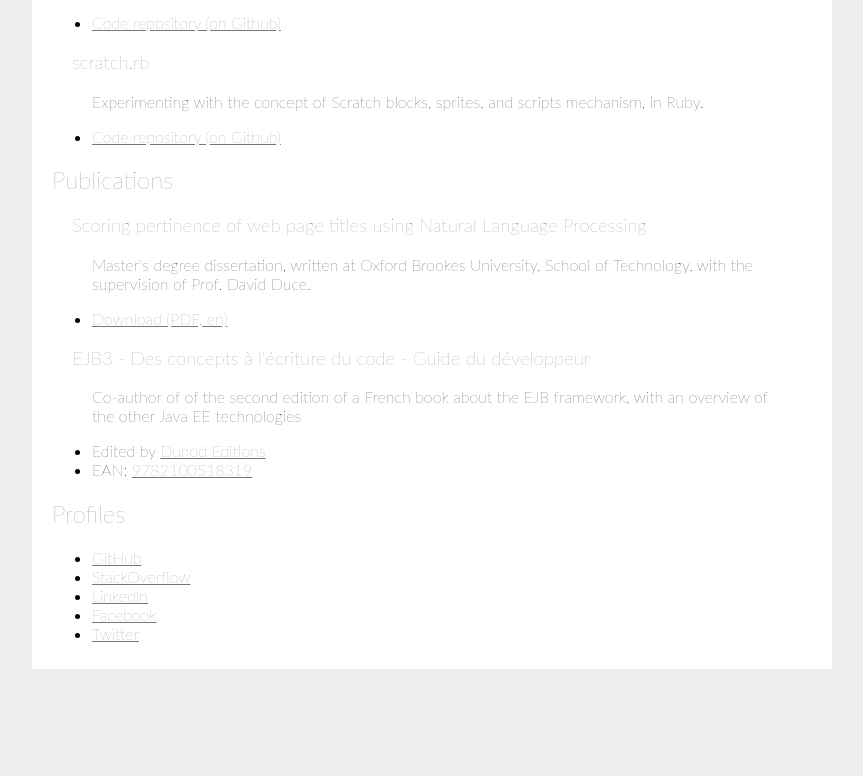
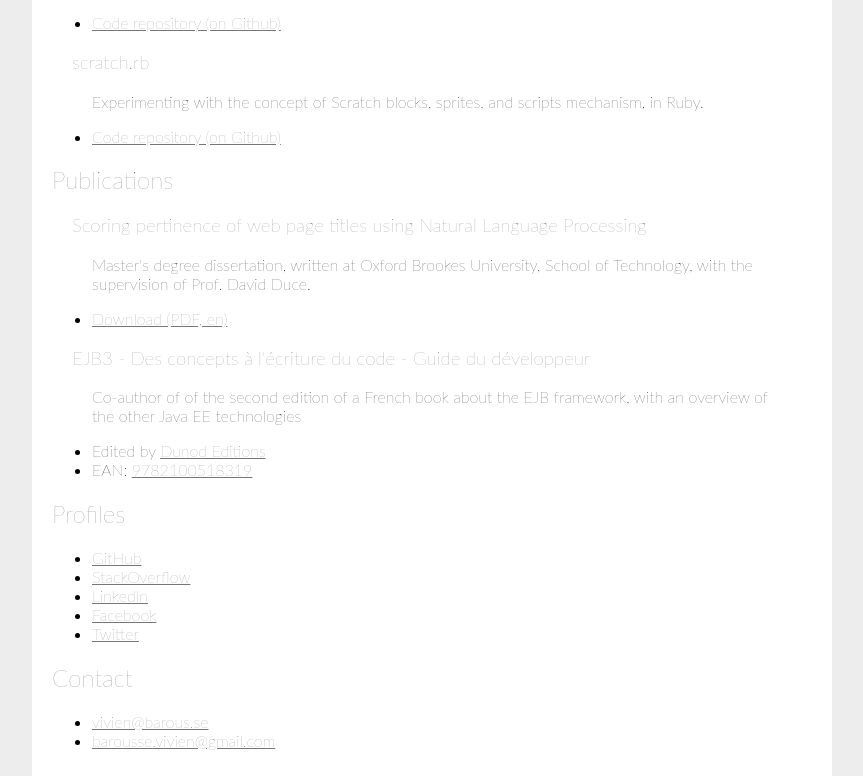
Before and after one commit to VivienBarousse/VivienBarousse.github.io, a plain HTML site: page index.html in a window 1280 px wide. Shown: the part 411-1187 px from the top of the page, without its empty margins (208-1071 px from the left). Before the commit the page ends 1080 px from the top, so only its background shows below. Drawn offline with Linux system fonts and the light colour scheme.

Commit message:
Add contact info

```diff
--- a/index.html
+++ b/index.html
@@ -82,6 +82,13 @@
                 <li><a href="http://www.twitter.com/VivienBarousse">Twitter</a></li>
             </ul>
         </p>
+        <h2>Contact</h2>
+        <p>
+          <ul>
+            <li><a href="mailto:vivien@barous.se">vivien@barous.se</a></li>
+            <li><a href="mailto:barousse.vivien@gmail.com">barousse.vivien@gmail.com</a></li>
+          </ul>
+        </p>
     </div>
     </body>
 </html>
```
